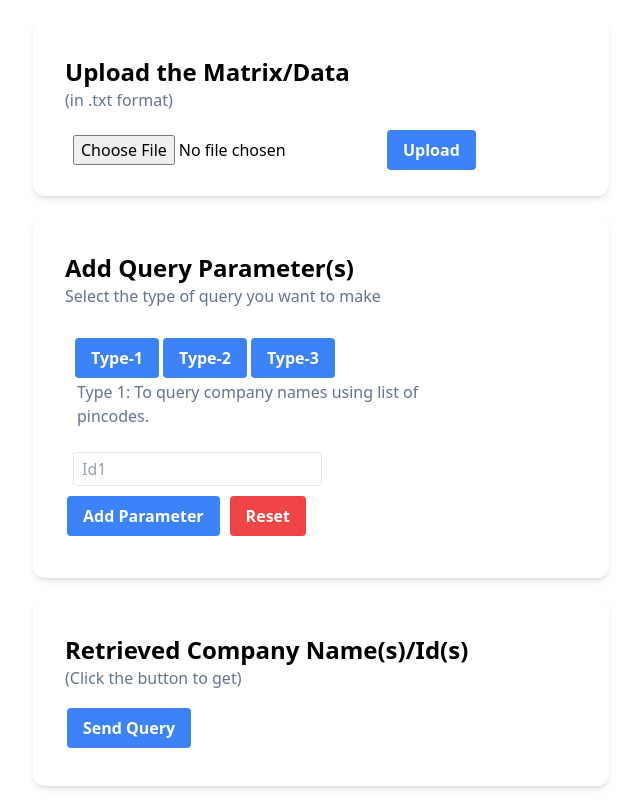
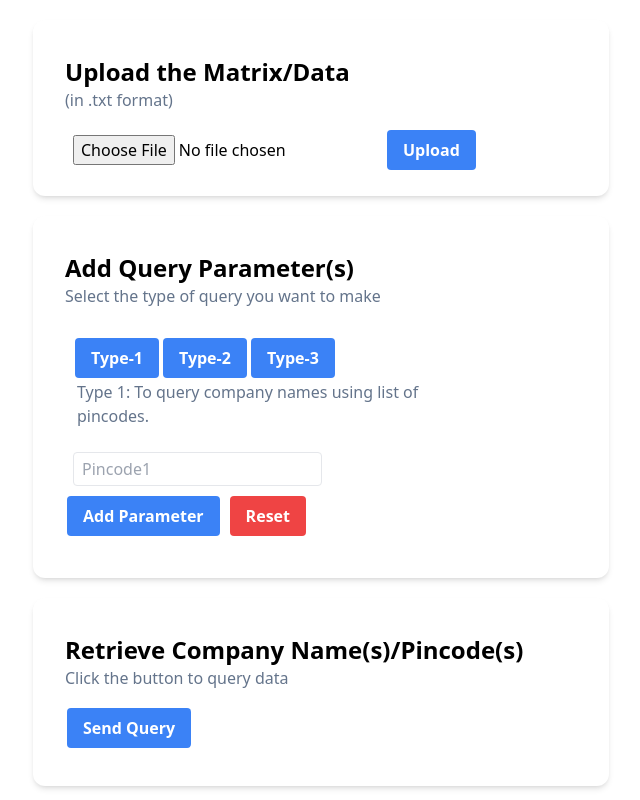
Before and after one commit to kabirrajsingh/ondc_pincodeServiceability, a React (Vite) app in the folder Frontend/: page / in a window 1280 px wide. Shown: the whole page, without its empty margins (319-959 px from the left). Built offline with nearby package versions, Linux system fonts and the light colour scheme.

Commit message:
Fixing Typos

```diff
--- a/Frontend/src/components/MultiInputBox.jsx
+++ b/Frontend/src/components/MultiInputBox.jsx
@@ -29,11 +29,11 @@ const MultiInputBox = ({ inputs, setInputs, inputType, setInputType }) => {
 
   const handleType2QueryClick = () => {
     setInputType(1);
+    setInputs([""]);
   };
 
   const handleType3QueryClick = () => {
     setInputType(2);
-    // If inputType is 2, reset inputs and show only two input boxes
     setInputs(["", ""]);
   };
 
@@ -41,11 +41,11 @@ const MultiInputBox = ({ inputs, setInputs, inputType, setInputType }) => {
   const getPlaceholder = (index) => {
     switch (inputType) {
       case 0:
-        return `Id${index + 1}`;
+        return `Pincode${index + 1}`;
       case 1:
-        return `Company${index + 1}`;
+        return "Company";
       case 2:
-        return index === 0 ? "Id" : "Company";
+        return index === 0 ? "Pincode" : "Company";
       default:
         return `Input ${index + 1}`;
     }
@@ -65,7 +65,7 @@ const MultiInputBox = ({ inputs, setInputs, inputType, setInputType }) => {
           )}
           {inputType == 1 && (
             <SubHeading
-              label={"Type 2: To query pincodes using list of companies."}
+              label={"Type 2: To query pincodes using a company name."}
             />
           )}
           {inputType == 2 && (
@@ -87,8 +87,8 @@ const MultiInputBox = ({ inputs, setInputs, inputType, setInputType }) => {
           className="border rounded px-2 py-1 m-2"
         />
       ))}
-      {/* Show "Add Parameters" button if inputType is not 2 or inputs length is less than 2 */}
-      {(inputType !== 2 || inputs.length < 2) && (
+      {/* Show "Add Parameters" button if inputType is 0 */}
+      {inputType === 0 && (
         <Button onClick={handleAddInput}>
           {inputs.length > 1 ? "Add More Parameters" : "Add Parameter"}
         </Button>
--- a/Frontend/src/components/Retrieve.jsx
+++ b/Frontend/src/components/Retrieve.jsx
@@ -22,7 +22,7 @@ export default function Retrieve({ inputs, inputType }) {
       } else if (inputType === 1) {
         // For Type 1 query
         // eslint-disable-next-line react/prop-types
-        params["company"] = inputs.join(",").replace(/,+$/, "");
+        params["company"] = inputs[0];
       } else if (inputType === 2) {
         // For Type 2 query
         params["company"] = inputs[1];
--- a/Frontend/src/pages/Project.jsx
+++ b/Frontend/src/pages/Project.jsx
@@ -27,8 +27,8 @@ function Project() {
         />
       </Card>
       <Card>
-        <Heading label={"Retrieved Company Name(s)/Id(s)"} />
-        <SubHeading label={"(Click the button to get)"} />
+        <Heading label={"Retrieve Company Name(s)/Pincode(s)"} />
+        <SubHeading label={"Click the button to query data"} />
         <Retrieve inputs={inputs} inputType={inputType} />
       </Card>
     </div>
```
